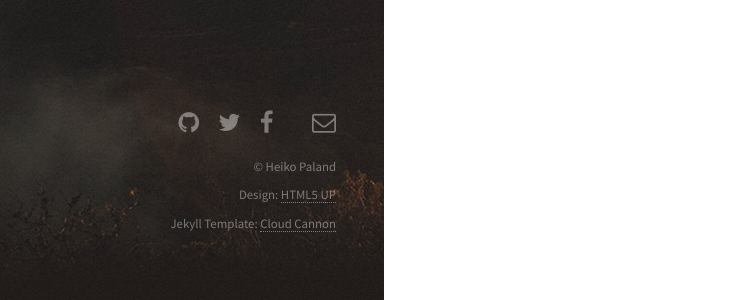
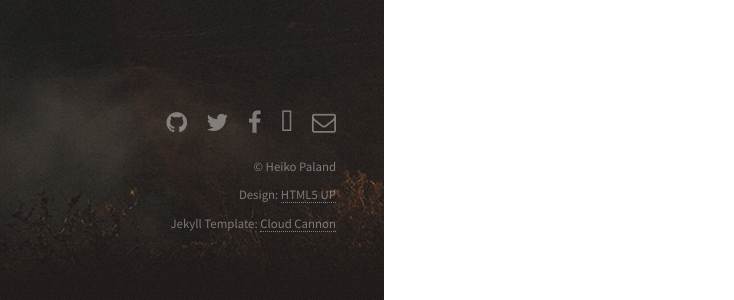
Before and after one commit to old-jekyll-templates/Strata-Jekyll-Theme, a Jekyll site: the page built from index.html, in a window 1280 px wide. Shown: the part 582-882 px from the top of the page, without its empty margins (0-734 px from the left). Built offline with Jekyll 4.4.1, drawn with Linux system fonts in a browser that asks for light colours.

Commit message:
Update default.html

```diff
--- a/_layouts/default.html
+++ b/_layouts/default.html
@@ -83,7 +83,7 @@
 
               {% if site.researchgate_username %}
               <li>
-                <a href="#" class="icon fa-researchgate">
+                <a href="#" class="icon ai-researchgate">
                   <span class="label">Researchgate</span>
                 </a>
               </li>
```
